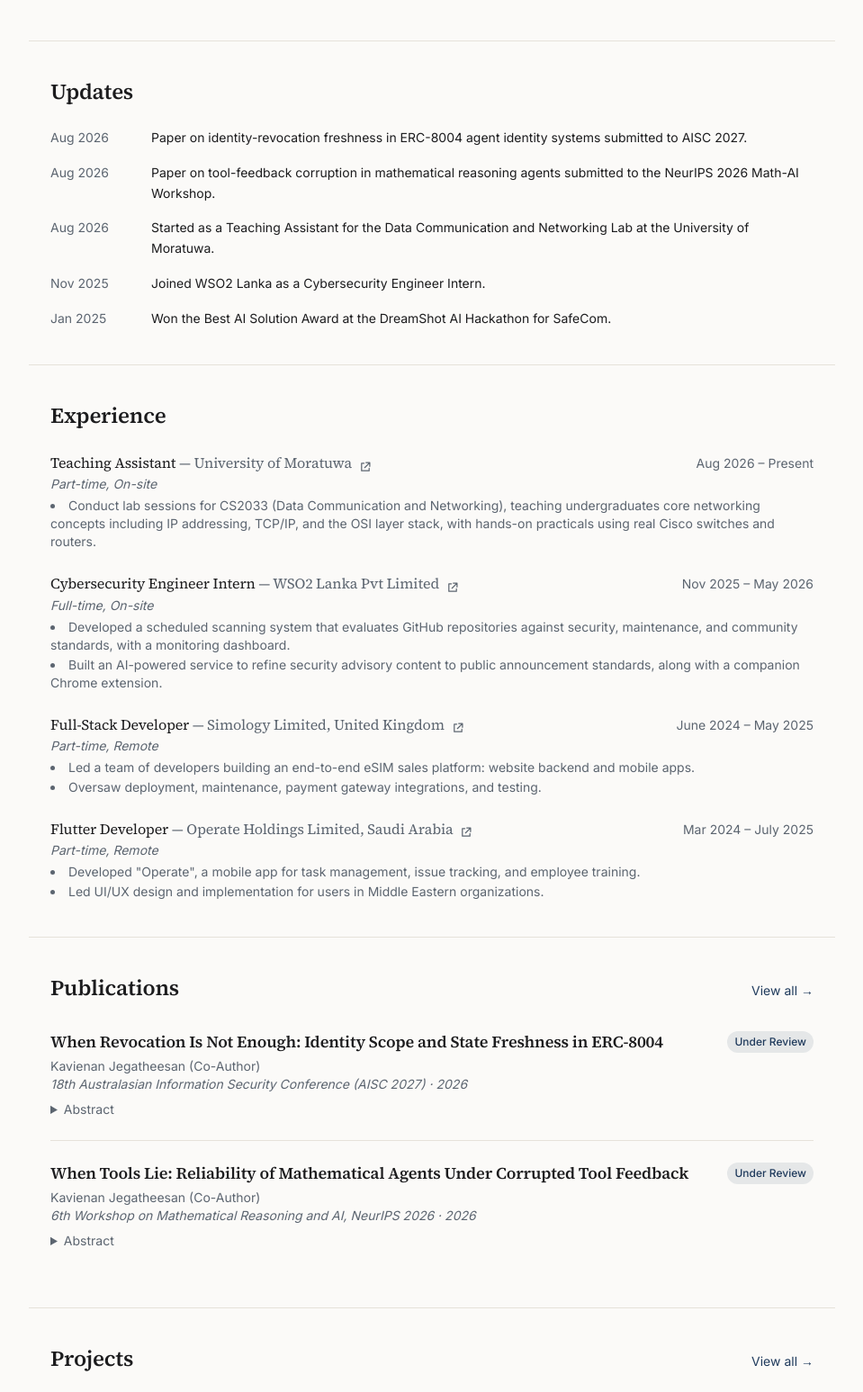
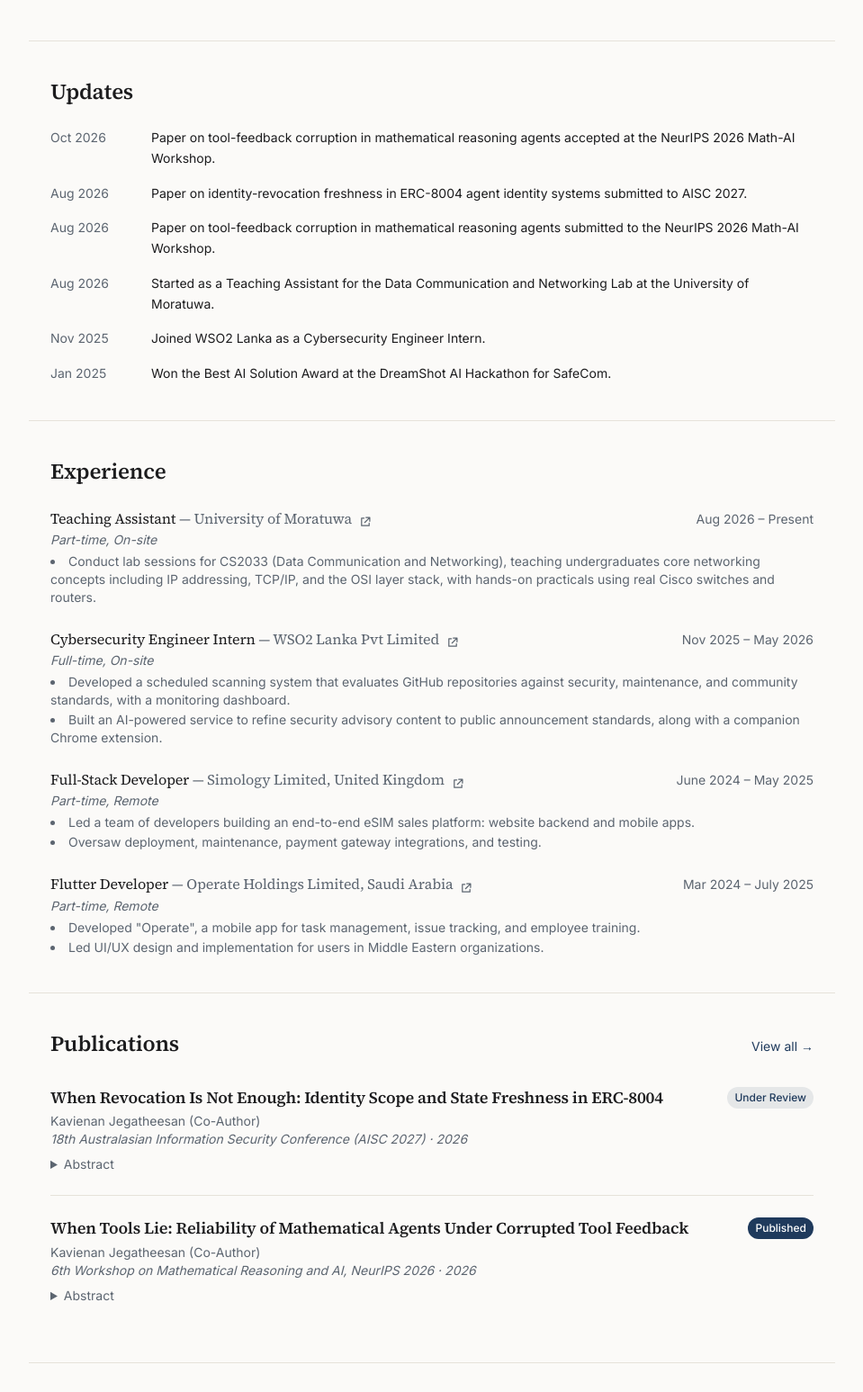
Before and after one commit to kavienanj/kavienanj.github.io, an Astro site: page / in a window 1280 px wide. Shown: the part 456-2003 px from the top of the page at 90% size, without its empty margins (160-1119 px from the left). Built offline with nearby package versions, Linux system fonts and the light colour scheme; Astro itself is replaced by a stand-in of ours; some packages are replaced by stand-ins of ours.

Commit message:
Mark Math-AI workshop paper as published and add news item for acceptance

```diff
--- a/src/content/publications/tools-lie-math-agents.md
+++ b/src/content/publications/tools-lie-math-agents.md
@@ -3,7 +3,7 @@ title: "When Tools Lie: Reliability of Mathematical Agents Under Corrupted Tool
 authors: "Kavienan Jegatheesan (Co-Author)"
 venue: "6th Workshop on Mathematical Reasoning and AI, NeurIPS 2026"
 year: 2026
-status: "submitted"
+status: "published"
 role: "Co-Author"
 order: 2
 ---
--- a/src/data/news.ts
+++ b/src/data/news.ts
@@ -5,6 +5,10 @@ export type NewsItem = {
 
 // Curated by hand — update here when something new happens.
 export const news: NewsItem[] = [
+  {
+    date: "Oct 2026",
+    text: "Paper on tool-feedback corruption in mathematical reasoning agents accepted at the NeurIPS 2026 Math-AI Workshop.",
+  },
   {
     date: "Aug 2026",
     text: "Paper on identity-revocation freshness in ERC-8004 agent identity systems submitted to AISC 2027.",
```
